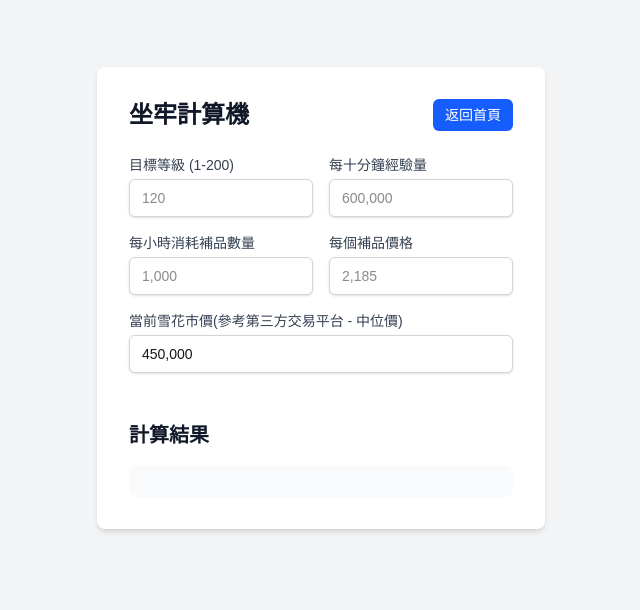
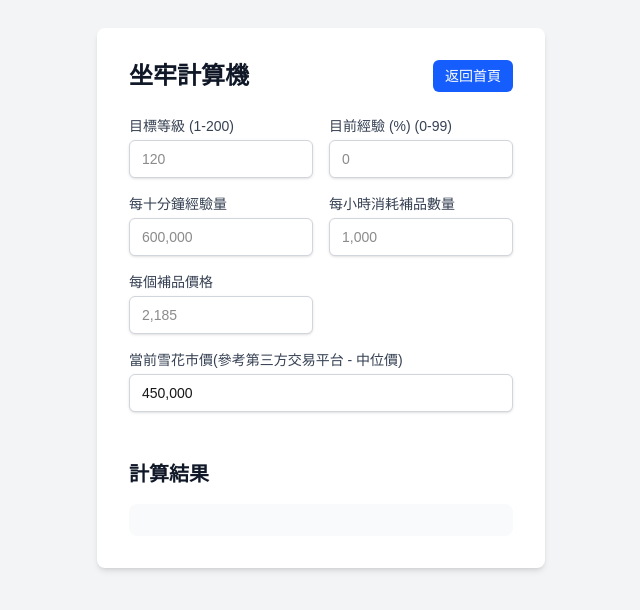
Before and after one commit to MingLin1995/Artale-Tools, a Next.js app: page /exp-calculator in a window 1280 px wide. Shown: the part 102-712 px from the top of the page, without its empty margins (319-959 px from the left). Built offline with nearby package versions, Linux system fonts and the light colour scheme; no server answers.

Commit message:
feat：新增目前經驗百分比設定
- 因應需求新增或調整：
- 新增或調整項目：
0. 依據目前經驗百分比，計算相關數據

```diff
--- a/src/app/exp-calculator/page.tsx
+++ b/src/app/exp-calculator/page.tsx
@@ -21,6 +21,7 @@ export default function Home() {
   const [potionsPerHourInput, setPotionsPerHourInput] = useState('');
   const [potionPriceInput, setPotionPriceInput] = useState('');
   const [snowflakePriceInput, setSnowflakePriceInput] = useState('');
+  const [currentExpPercentageInput, setCurrentExpPercentageInput] = useState('');
 
   useEffect(() => {
     const fetchSnowflakePrice = async () => {
@@ -65,11 +66,18 @@ export default function Home() {
     return level;
   };
 
+  const validateExpPercentage = (percentage: number): number => {
+    if (percentage < 0) return 0;
+    if (percentage > 99) return 99;
+    return percentage;
+  };
+
   const targetLevel = useMemo(() => parseFormattedNumber(targetLevelInput), [targetLevelInput]);
   const expPerTenMinutes = useMemo(() => parseFormattedNumber(expPerTenMinutesInput), [expPerTenMinutesInput]);
   const potionsPerHour = useMemo(() => parseFormattedNumber(potionsPerHourInput), [potionsPerHourInput]);
   const potionPrice = useMemo(() => parseFormattedNumber(potionPriceInput), [potionPriceInput]);
   const snowflakePrice = useMemo(() => parseFormattedNumber(snowflakePriceInput), [snowflakePriceInput]);
+  const currentExpPercentage = useMemo(() => parseFormattedNumber(currentExpPercentageInput), [currentExpPercentageInput]);
 
 
   const requiredExp = useMemo(() => {
@@ -77,8 +85,15 @@ export default function Home() {
     const target = (expData as ExpData[]).find(
       (data) => data.level === targetLevel
     );
-    return target ? target.exp : 0;
-  }, [targetLevel]);
+    if (!target) return 0;
+
+    const totalExpForLevel = target.exp;
+    if (currentExpPercentage && currentExpPercentage > 0) {
+      return Math.ceil(totalExpForLevel - (totalExpForLevel * (currentExpPercentage / 100)));
+    }
+
+    return totalExpForLevel;
+  }, [targetLevel, currentExpPercentage]);
 
   const hoursToLevelUp = useMemo(() => {
     if (!requiredExp || !expPerTenMinutes) return 0;
@@ -135,6 +150,22 @@ export default function Home() {
               placeholder="120"
               value={targetLevelInput}
               onChange={handleNumericInputChange(setTargetLevelInput, validateTargetLevel)}
+              className="mt-1 block w-full px-3 py-2 bg-white border border-gray-300 rounded-md shadow-sm focus:outline-none focus:ring-indigo-500 focus:border-indigo-500 sm:text-sm dark:bg-gray-700 dark:border-gray-600 dark:placeholder-gray-400 dark:text-white"
+            />
+          </div>
+          <div>
+            <label
+              htmlFor="currentExpPercentage"
+              className="block text-sm font-medium text-gray-700 dark:text-gray-300"
+            >
+              目前經驗 (%) (0-99)
+            </label>
+            <input
+              type="text"
+              id="currentExpPercentage"
+              placeholder="0"
+              value={currentExpPercentageInput}
+              onChange={handleNumericInputChange(setCurrentExpPercentageInput, validateExpPercentage)}
               className="mt-1 block w-full px-3 py-2 bg-white border border-gray-300 rounded-md shadow-sm focus:outline-none focus:ring-indigo-500 focus:border-indigo-500 sm:text-sm dark:bg-gray-700 dark:border-gray-600 dark:placeholder-gray-400 dark:text-white"
             />
           </div>
```
